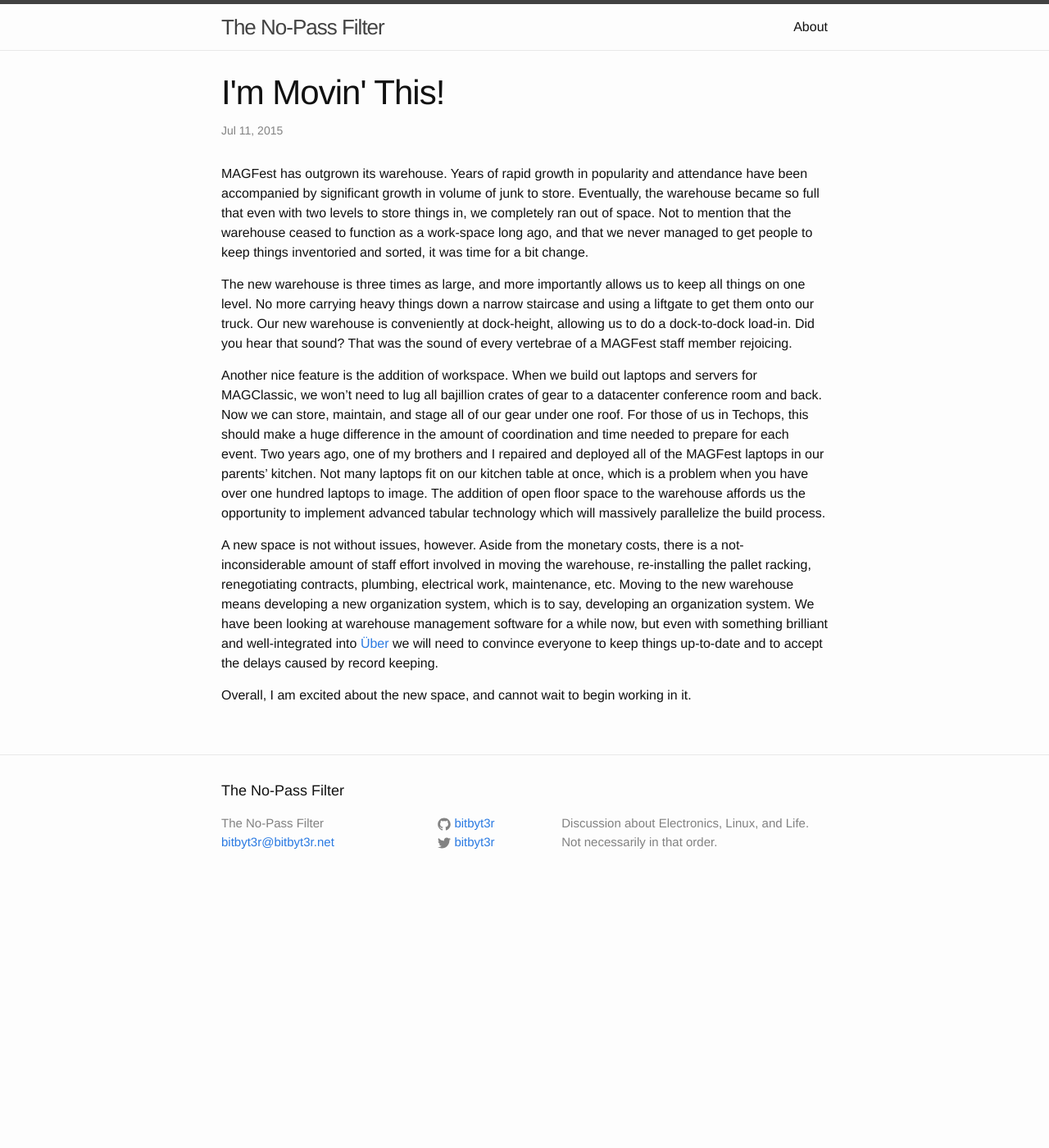
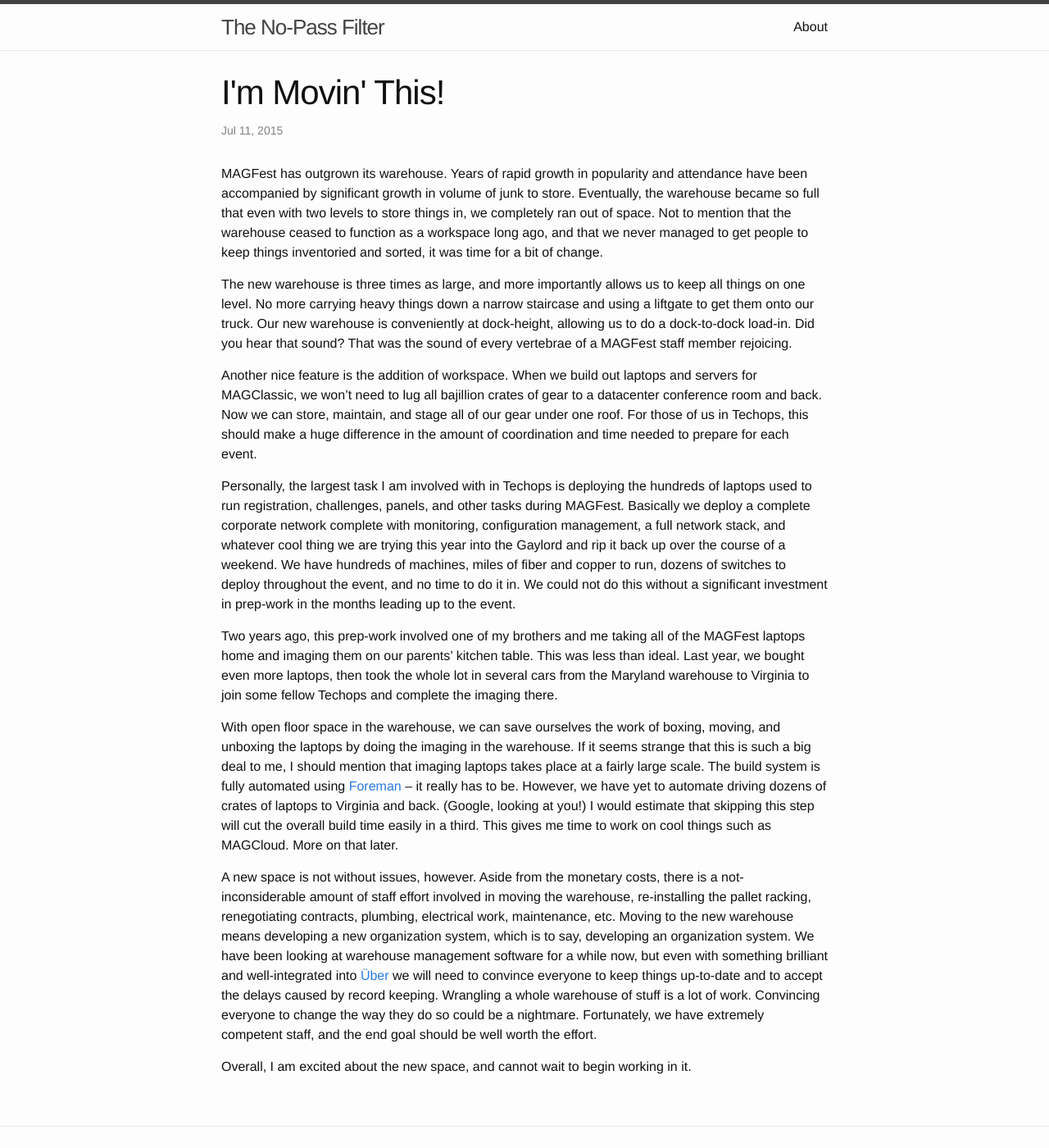
Before and after one commit to bitbyt3r/bitbyt3r-website, a Jekyll site: the page built from _posts/2015-07-11-warehouse-moving.markdown, in a window 1280 px wide and 1400 px high. Shown: the whole window at 82% size. Built offline with Jekyll 4.4.1, drawn with Linux system fonts in a browser that asks for light colours.

Commit message:
Updated MAGFest Warehouse article

```diff
--- a/_posts/2015-07-11-warehouse-moving.markdown
+++ b/_posts/2015-07-11-warehouse-moving.markdown
@@ -10,8 +10,8 @@
 in volume of junk to store. Eventually, the warehouse became so full
 that even with two levels to store things in, we completely ran out of
 space. Not to mention that the warehouse ceased to function as a
-work-space long ago, and that we never managed to get people to keep
-things inventoried and sorted, it was time for a bit change.
+workspace long ago, and that we never managed to get people to keep
+things inventoried and sorted, it was time for a bit of change.
 
 The new warehouse is three times as large, and more importantly allows
 us to keep all things on one level. No more carrying heavy things down
@@ -25,13 +25,37 @@
 crates of gear to a datacenter conference room and back. Now we can
 store, maintain, and stage all of our gear under one roof. For those
 of us in Techops, this should make a huge difference in the amount of
-coordination and time needed to prepare for each event. Two years ago,
-one of my brothers and I repaired and deployed all of the MAGFest
-laptops in our parents' kitchen. Not many laptops fit on our kitchen
-table at once, which is a problem when you have over one hundred
-laptops to image. The addition of open floor space to the warehouse
-affords us the opportunity to implement advanced tabular technology
-which will massively parallelize the build process.
+coordination and time needed to prepare for each event.
+
+Personally, the largest task I am involved with in Techops is
+deploying the hundreds of laptops used to run registration,
+challenges, panels, and other tasks during MAGFest. Basically we
+deploy a complete corporate network complete with monitoring,
+configuration management, a full network stack, and whatever cool
+thing we are trying this year into the Gaylord and rip it back
+up over the course of a weekend. We have hundreds of machines, miles
+of fiber and copper to run, dozens of switches to deploy throughout
+the event, and no time to do it in. We could not do this without a
+significant investment in prep-work in the months leading up to the
+event.
+
+Two years ago, this prep-work involved one of my brothers and me
+taking all of the MAGFest laptops home and imaging them
+on our parents' kitchen table. This was less than ideal. Last year, we
+bought even more laptops, then took the whole lot in several cars from
+the Maryland warehouse to Virginia to join some fellow Techops and
+complete the imaging there.
+
+With open floor space in the warehouse, we can save ourselves the work
+of boxing, moving, and unboxing the laptops by doing the imaging in
+the warehouse. If it seems strange that this is such a big deal to me,
+I should mention that imaging laptops takes place at a fairly large
+scale. The build system is fully automated using
+[Foreman](theforeman.org) -- it really has to be. However, we have yet
+to automate driving dozens of crates of laptops to Virginia and back.
+(Google, looking at you!) I would estimate that skipping this step
+will cut the overall build time easily in a third. This gives me time
+to work on cool things such as MAGCloud. More on that later.
 
 A new space is not without issues, however. Aside from the monetary
 costs, there is a not-inconsiderable amount of staff effort involved
@@ -43,7 +67,10 @@
 even with something brilliant and well-integrated into
 [Über](https://github.com/magfest/ubersystem) we will
 need to convince everyone to keep things up-to-date and to accept the
-delays caused by record keeping.
+delays caused by record keeping. Wrangling a whole warehouse of stuff
+is a lot of work. Convincing everyone to change the way they do so
+could be a nightmare. Fortunately, we have extremely competent staff,
+and the end goal should be well worth the effort.
 
 Overall, I am excited about the new space, and cannot wait to begin
 working in it.
```
Also changed, not shown: 1 other file.
